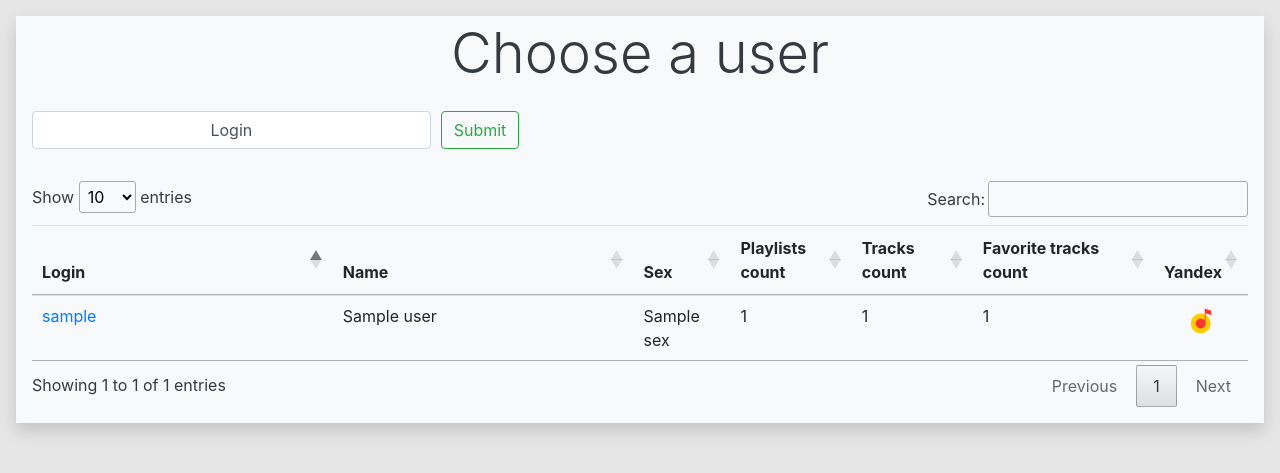
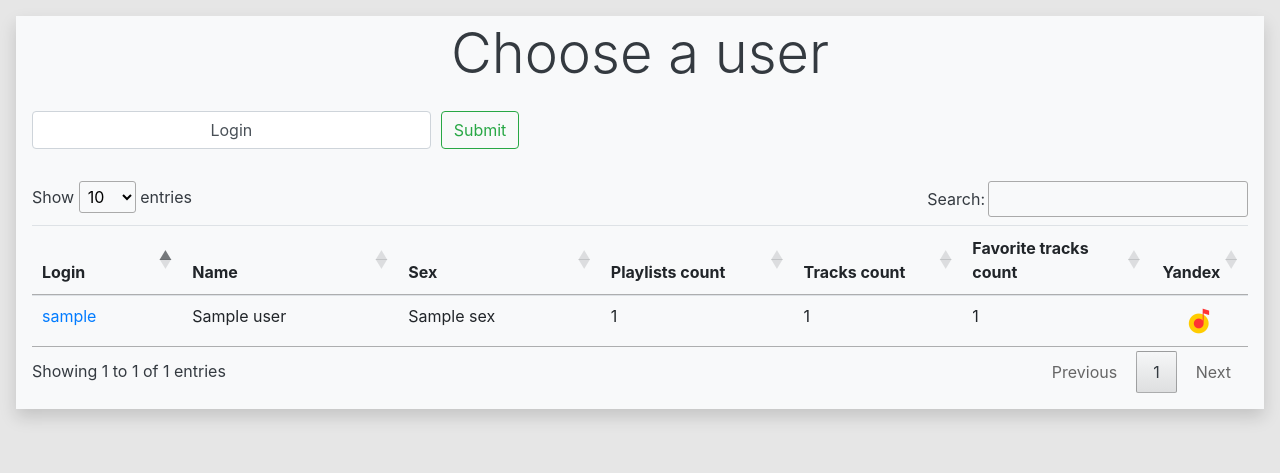
Before and after one commit to ElFanzo/YandexMusicWebParser, a Flask app: template yandex_music/users/templates/users/index.html in a window 1280 px wide. Shown: the part 58-531 px from the top of the page. Run offline with Flask 2, Linux system fonts and the light colour scheme; the template is opened without the code that fills it: most values are stand-ins (such as "Sample title", 1, 10 or a date in 2020); form fields are guessed from the names that the template uses; some libraries are stand-ins or nearby versions.

Commit message:
Change table columns width

```diff
--- a/yandex_music/templates/base.html
+++ b/yandex_music/templates/base.html
@@ -16,6 +16,19 @@
     <!-- DataTables -->
     <link rel="stylesheet" type="text/css" href="https://cdn.datatables.net/v/bs4/dt-1.10.20/datatables.min.css"/>
     <script type="text/javascript" src="https://cdn.datatables.net/v/bs4/dt-1.10.20/datatables.min.js"></script>
+    <style>
+        td {
+            width: 1px !important;
+            white-space: nowrap !important;
+        }
+        th.ya-url {
+            width: 8% !important;
+            text-align: center !important;
+        }
+        th.tracks-count {
+            width: 15% !important;
+        }
+    </style>
 </head>
 
 <body class="text-dark" style="background-color: #e6e6e6">
--- a/yandex_music/users/templates/users/index.html
+++ b/yandex_music/users/templates/users/index.html
@@ -24,13 +24,13 @@
     <table class="table table-hover" id="usersTable">
         <thead>
             <tr>
-                <th scope="col" style="width: 25%">Login</th>
-                <th scope="col" style="width: 25%">Name</th>
-                <th scope="col" style="width: 8%">Sex</th>
-                <th scope="col" style="width: 10%">Playlists count</th>
-                <th scope="col" style="width: 10%">Tracks count</th>
-                <th scope="col" style="width: 15%">Favorite tracks count</th>
-                <th scope="col" style="width: 7%">Yandex</th>
+                <th scope="col">Login</th>
+                <th scope="col">Name</th>
+                <th scope="col">Sex</th>
+                <th scope="col">Playlists count</th>
+                <th scope="col">Tracks count</th>
+                <th scope="col">Favorite tracks count</th>
+                <th scope="col" class="ya-url">Yandex</th>
             </tr>
         </thead>
         <tbody>
--- a/yandex_music/users/templates/users/playlist_artists.html
+++ b/yandex_music/users/templates/users/playlist_artists.html
@@ -15,9 +15,9 @@
     <table class="table table-hover" id="artistsTable">
         <thead>
         <tr>
-            <th scope="col" style="width: 10%">Tracks count</th>
-            <th scope="col" style="width: 80%">Artist</th>
-            <th scope="col" style="width: 10%">Yandex</th>
+            <th scope="col" class="tracks-count">Tracks count</th>
+            <th scope="col">Artist</th>
+            <th scope="col" class="ya-url">Yandex</th>
         </tr>
         </thead>
         <tbody>
--- a/yandex_music/users/templates/users/playlist_genres.html
+++ b/yandex_music/users/templates/users/playlist_genres.html
@@ -15,9 +15,9 @@
     <table class="table table-hover" id="genresTable">
         <thead>
         <tr>
-            <th scope="col" style="width: 10%">Tracks count</th>
-            <th scope="col" style="width: 80%">Genre</th>
-            <th scope="col" style="width: 10%">Yandex</th>
+            <th scope="col" class="tracks-count">Tracks count</th>
+            <th scope="col">Genre</th>
+            <th scope="col" class="ya-url">Yandex</th>
         </tr>
         </thead>
         <tbody>
--- a/yandex_music/users/templates/users/playlist_years.html
+++ b/yandex_music/users/templates/users/playlist_years.html
@@ -13,8 +13,8 @@
     <table class="table table-hover" id="yearsTable">
         <thead>
         <tr>
-            <th scope="col" style="width: 10%">Tracks count</th>
-            <th scope="col" style="width: 80%">Year</th>
+            <th scope="col" class="tracks-count">Tracks count</th>
+            <th scope="col">Year</th>
         </tr>
         </thead>
         <tbody>
```
Also changed, not shown: yandex_music/users/templates/users/artist_page.html (+6 -6 lines), yandex_music/users/templates/users/genre_tracks.html (+4 -4 lines), yandex_music/users/templates/users/playlist_page.html (+5 -5 lines), yandex_music/users/templates/users/user_page.html (+6 -6 lines), yandex_music/users/templates/users/year_tracks.html (+4 -4 lines).
